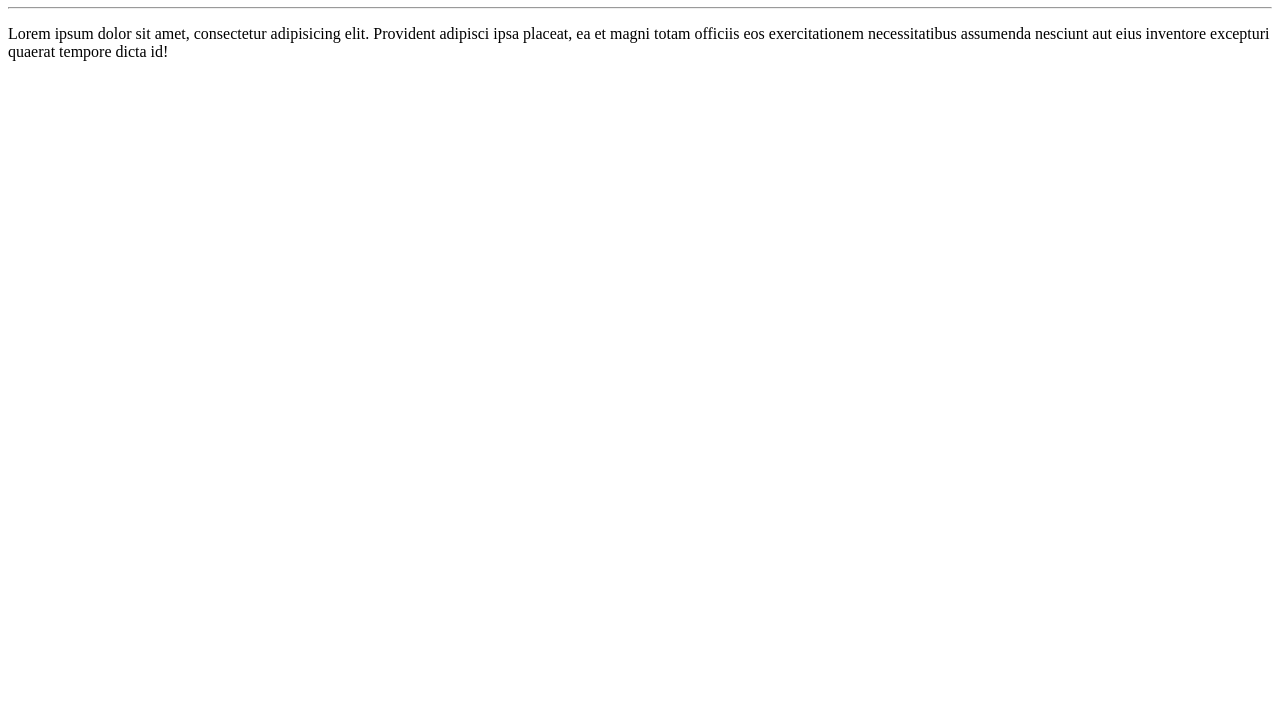
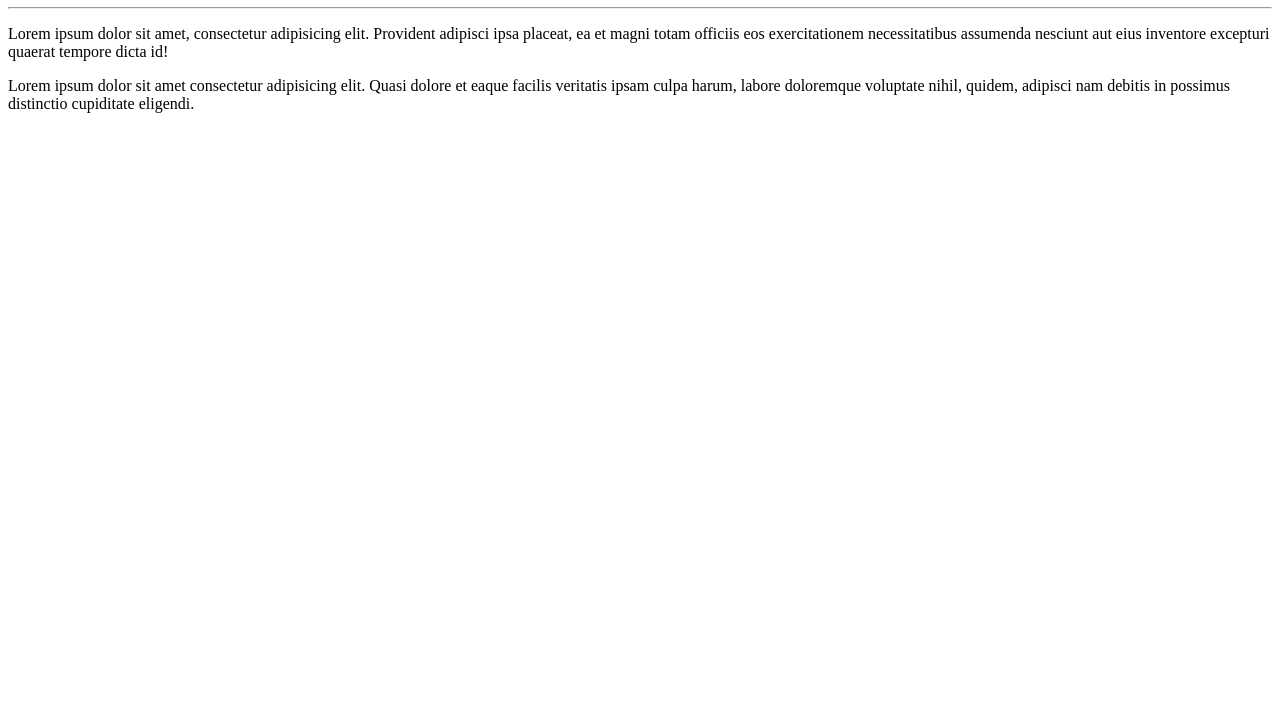
Before and after one commit to Combat87/OlaMundo, a plain HTML site: page site-exemplo/index.html in a window 1280 px wide. Shown: the part 73-800 px from the top of the page. Drawn offline with Linux system fonts and the light colour scheme.

Commit message:
Adicionei um parágrafo.

```diff
--- a/site-exemplo/index.html
+++ b/site-exemplo/index.html
@@ -10,5 +10,6 @@
     <h1>Olá, mundo!</h1>
     <hr>
     <p> Lorem ipsum dolor sit amet, consectetur adipisicing elit. Provident adipisci ipsa placeat, ea et magni totam officiis eos exercitationem necessitatibus assumenda nesciunt aut eius inventore excepturi quaerat tempore dicta id!</p>
+    <p>Lorem ipsum dolor sit amet consectetur adipisicing elit. Quasi dolore et eaque facilis veritatis ipsam culpa harum, labore doloremque voluptate nihil, quidem, adipisci nam debitis in possimus distinctio cupiditate eligendi.</p>
 </body>
 </html>
```
